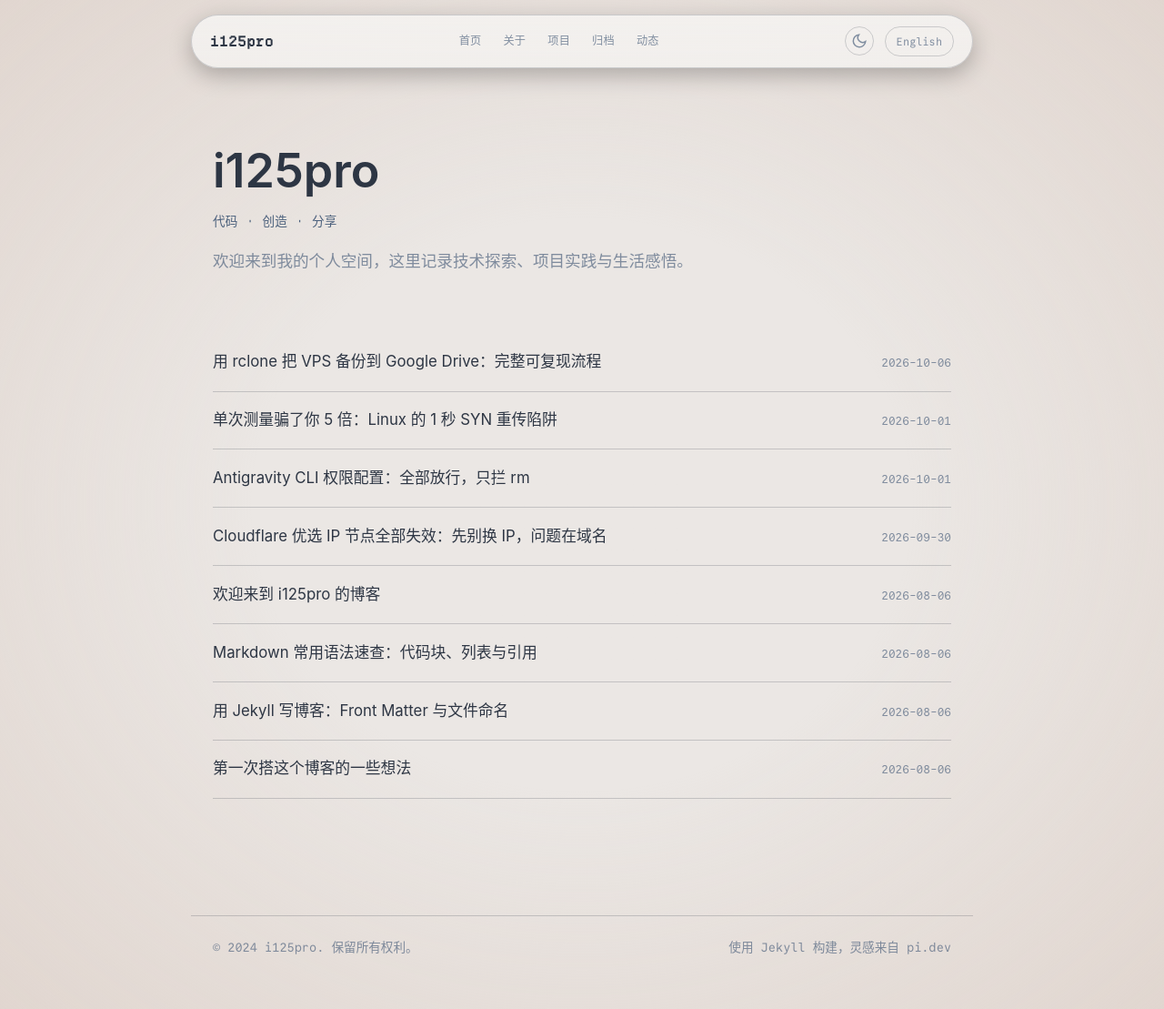
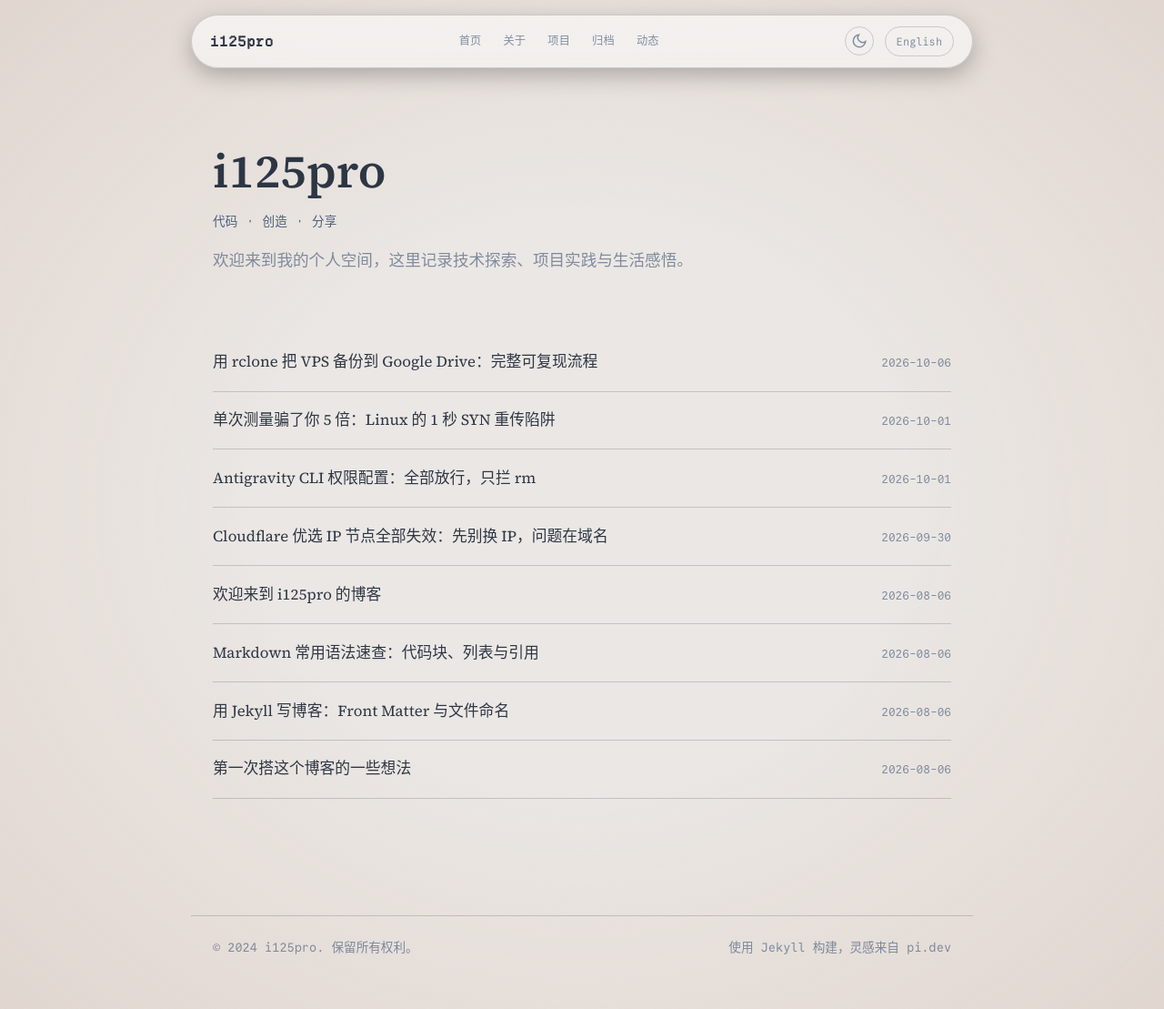
Before and after one commit to i125pro/i125pro.github.io, a Jekyll site: the page built from index.md, in a window 1280 px wide and 1109 px high. Shown: the whole window at 91% size. Built offline with Jekyll 4.4.1, drawn with Linux system fonts in a browser that asks for light colours; a style sheet for code colours, icons or effects is not loaded.

Commit message:
fonts: Source Serif 4 + LXGW WenKai Screen for body text; document fonts in README

```diff
--- a/_includes/head.html
+++ b/_includes/head.html
@@ -16,6 +16,12 @@
       document.documentElement.setAttribute('data-theme', stored || system);
     })();
   </script>
+  {%- assign lang = page.lang | default: site.default_lang -%}
+  {%- if lang == "zh" %}
+  <!-- LXGW WenKai Screen (SIL OFL 1.1), split by unicode-range so only the glyphs a page uses are downloaded -->
+  <link rel="preconnect" href="https://cdn.jsdelivr.net" crossorigin>
+  <link rel="stylesheet" href="https://cdn.jsdelivr.net/npm/lxgw-wenkai-screen-webfont@1.7.0/lxgwwenkaigbscreen.css">
+  {%- endif %}
   <link rel="stylesheet" href="{{ '/assets/css/main.css' | relative_url }}">
   {% feed_meta %}
   {% seo %}
--- a/_sass/_tokens.scss
+++ b/_sass/_tokens.scss
@@ -10,18 +10,12 @@
   --accent-rust: #8f3222;
   --line: #49505980;
 
-  // Chinese falls back to the reader's system CJK font (nothing is shipped).
+  // System CJK fonts: last-resort fallback for Chinese (nothing is shipped).
   --font-cjk: "PingFang SC", "Hiragino Sans GB", "Microsoft YaHei", "Noto Sans CJK SC", "Source Han Sans SC", "WenQuanYi Micro Hei";
-  --font-serif: Georgia, "Times New Roman", var(--font-cjk), serif;
+  --font-serif: "Source Serif 4", Georgia, "LXGW WenKai Screen", var(--font-cjk), serif;
   --font-sans: -apple-system, BlinkMacSystemFont, "Segoe UI", Roboto, "Helvetica Neue", Arial, var(--font-cjk), sans-serif;
   --font-mono: "Commit Mono", ui-monospace, "SFMono-Regular", Menlo, Consolas, var(--font-cjk), monospace;
   --font-mono-accent: "Departure Mono", "Commit Mono", ui-monospace, Menlo, Consolas, var(--font-cjk), monospace;
-}
-
-// Chinese pages: a CJK serif next to Georgia looks patchy and SimSun is hard to
-// read on screen, so body text and headings use the system sans stack.
-:root:lang(zh) {
-  --font-serif: var(--font-sans);
 }
 
 [data-theme="light"] {
--- a/_sass/base.scss
+++ b/_sass/base.scss
@@ -1,4 +1,36 @@
 // Self-hosted, SIL OFL 1.1 (licenses in assets/fonts/)
+@font-face {
+  font-family: "Source Serif 4";
+  src: url("../fonts/source-serif-4-400-normal.woff2") format("woff2");
+  font-weight: 400;
+  font-style: normal;
+  font-display: swap;
+}
+
+@font-face {
+  font-family: "Source Serif 4";
+  src: url("../fonts/source-serif-4-600-normal.woff2") format("woff2");
+  font-weight: 600;
+  font-style: normal;
+  font-display: swap;
+}
+
+@font-face {
+  font-family: "Source Serif 4";
+  src: url("../fonts/source-serif-4-700-normal.woff2") format("woff2");
+  font-weight: 700;
+  font-style: normal;
+  font-display: swap;
+}
+
+@font-face {
+  font-family: "Source Serif 4";
+  src: url("../fonts/source-serif-4-400-italic.woff2") format("woff2");
+  font-weight: 400;
+  font-style: italic;
+  font-display: swap;
+}
+
 @font-face {
   font-family: "Commit Mono";
   src: url("../fonts/commit-mono-400.woff2") format("woff2");
```
Also changed, not shown: DEVELOPMENT.md (+4 -3 lines), README.md, assets/fonts/LICENSE-SourceSerif4.txt (added), assets/fonts/source-serif-4-400-italic.woff2 (added), assets/fonts/source-serif-4-400-normal.woff2 (added), assets/fonts/source-serif-4-600-normal.woff2 (added), assets/fonts/source-serif-4-700-normal.woff2 (added).
